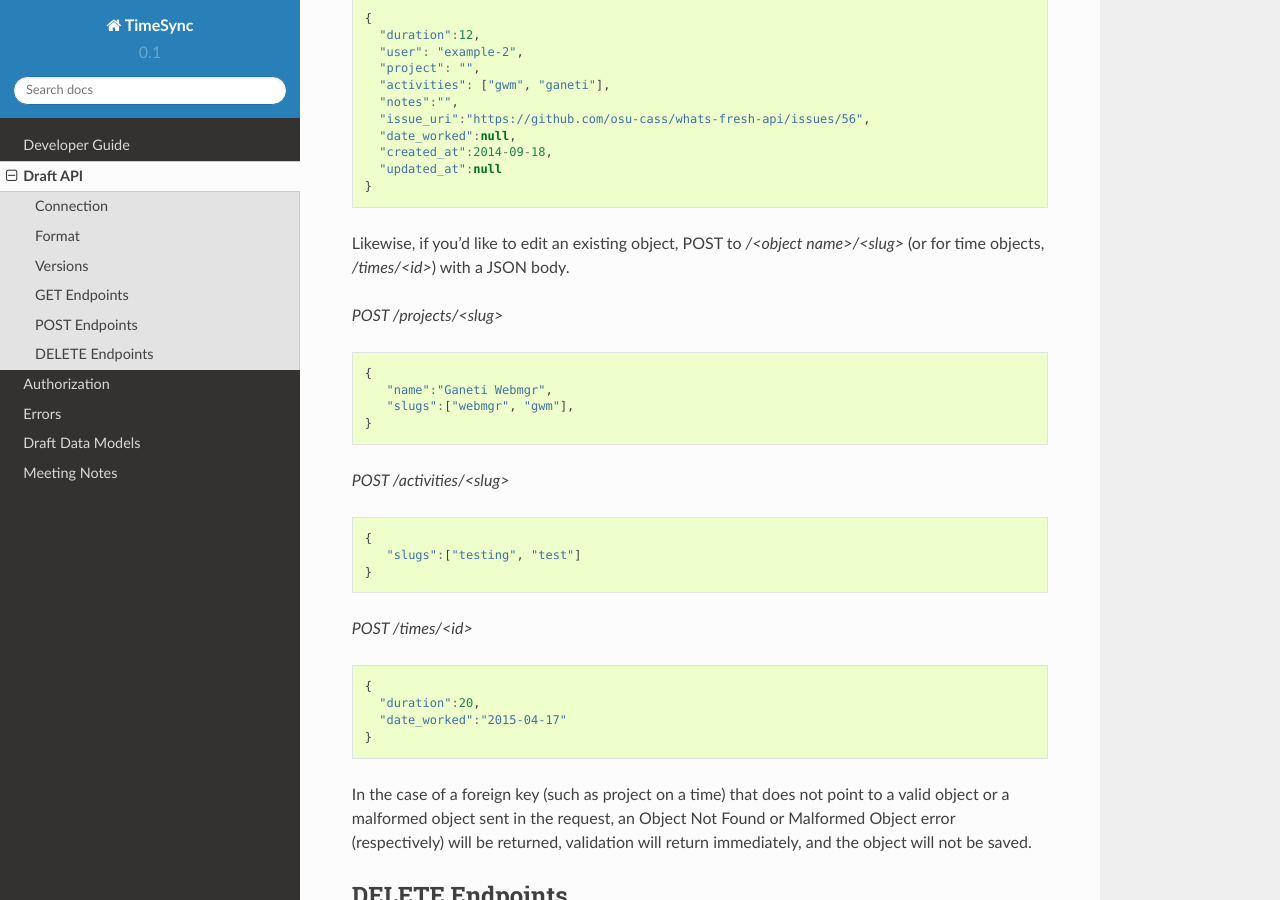
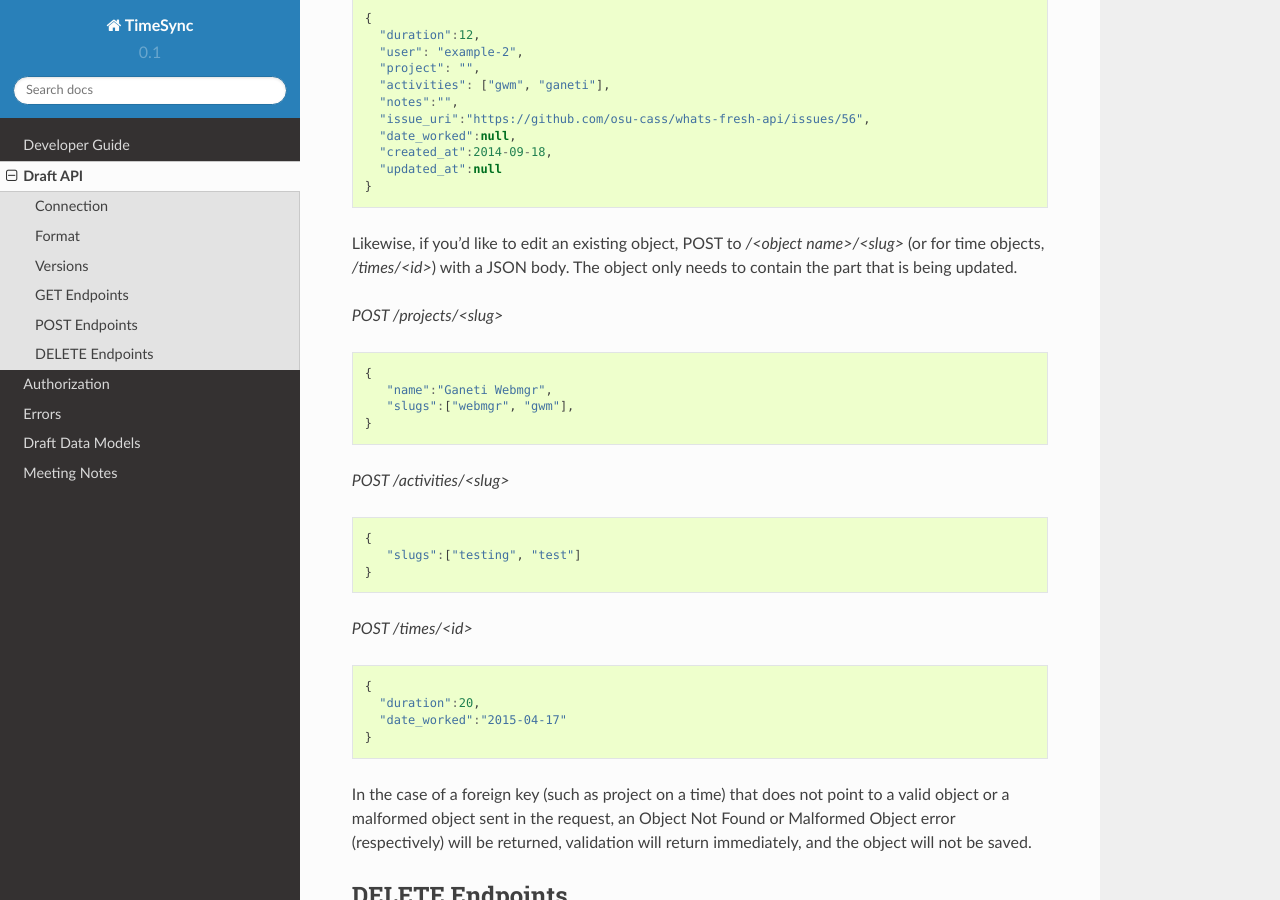
Before and after one commit to osuosl/timesync-node, a Sphinx documentation site: the page built from docs/source/design/draft_api.rst, in a window 1280 px wide and 900 px high, scrolled down 2825 px. Built offline with Sphinx 7.4.7 and the Read the Docs theme 2.0.0, drawn with Linux system fonts in a browser that asks for light colours.

Commit message:
Update description to edit an existing object

```diff
--- a/docs/source/design/draft_api.rst
+++ b/docs/source/design/draft_api.rst
@@ -163,6 +163,7 @@ To add a new object, POST to */<object name>/* with a JSON body.
 
 Likewise, if you'd like to edit an existing object, POST to
 */<object name>/<slug>* (or for time objects, */times/<id>*) with a JSON body.
+The object only needs to contain the part that is being updated.
 
 
 *POST /projects/<slug>*
```
